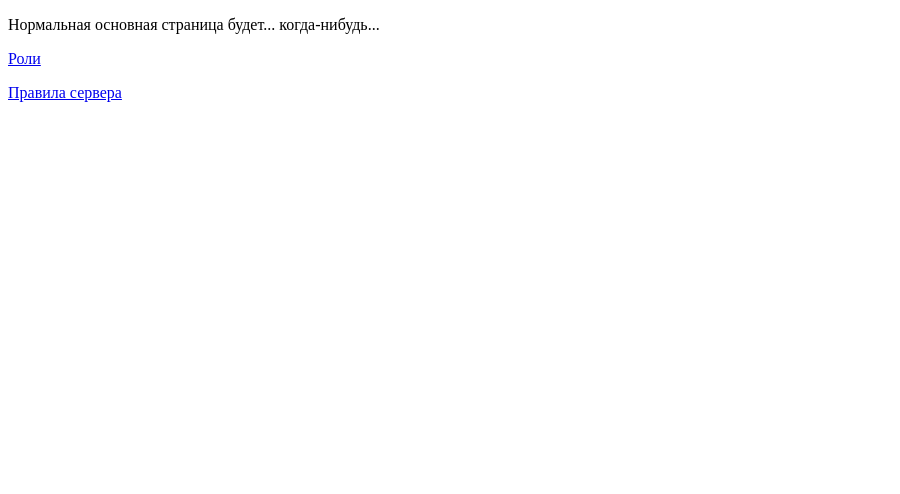
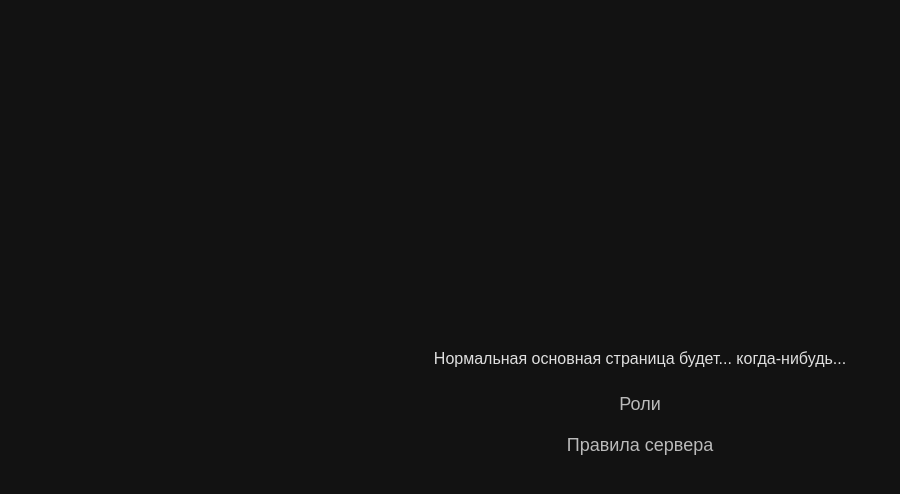
Before and after one commit to 00SunRay00/SBT, a plain HTML site: page index.html in a window 1280 px wide. Shown: the whole page, without its empty margins (0-900 px from the left). Drawn offline with Linux system fonts and the light colour scheme.

Commit message:
Update index.html

```diff
--- a/index.html
+++ b/index.html
@@ -1,11 +1,38 @@
 <!DOCTYPE html>
-<html>
+<html lang="ru">
 <head>
+  <meta charset="UTF-8">
+  <meta name="viewport" content="width=device-width, initial-scale=1.0">
   <title>SBT - Brawltown</title>
+  <style>
+    body {
+      display: flex;
+      flex-direction: column;
+      justify-content: center;
+      align-items: center;
+      height: 100vh;
+      margin: 0;
+      font-family: Arial, sans-serif;
+      background: #121212;
+      color: #e0e0e0;
+      text-align: center;
+    }
+    a {
+      display: block;
+      margin: 10px 0;
+      text-decoration: none;
+      color: #bbb;
+      font-size: 18px;
+      transition: color 0.3s ease;
+    }
+    a:hover {
+      color: #fff;
+    }
+  </style>
 </head>
 <body>
   <p>Нормальная основная страница будет... когда-нибудь...</p>
-  <p><a href="https://00sunray00.github.io/SBT/roles">Роли</a></p>
-  <p><a href="https://00sunray00.github.io/SBT/rules">Правила сервера</a></p>
+  <a href="https://00sunray00.github.io/SBT/roles">Роли</a>
+  <a href="https://00sunray00.github.io/SBT/rules">Правила сервера</a>
 </body>
 </html>
```
